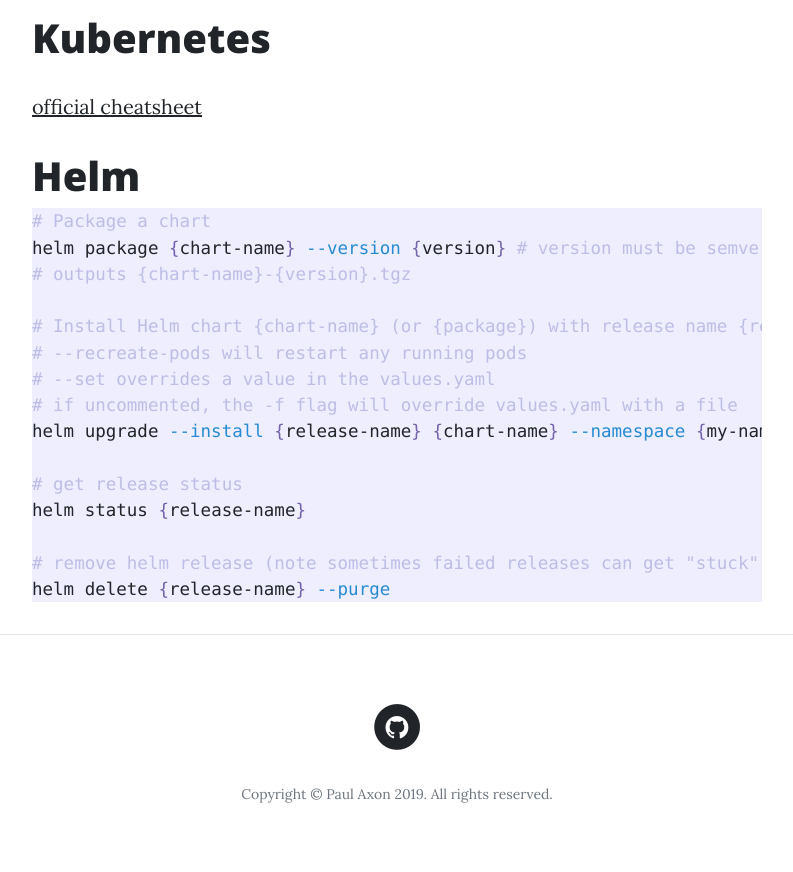
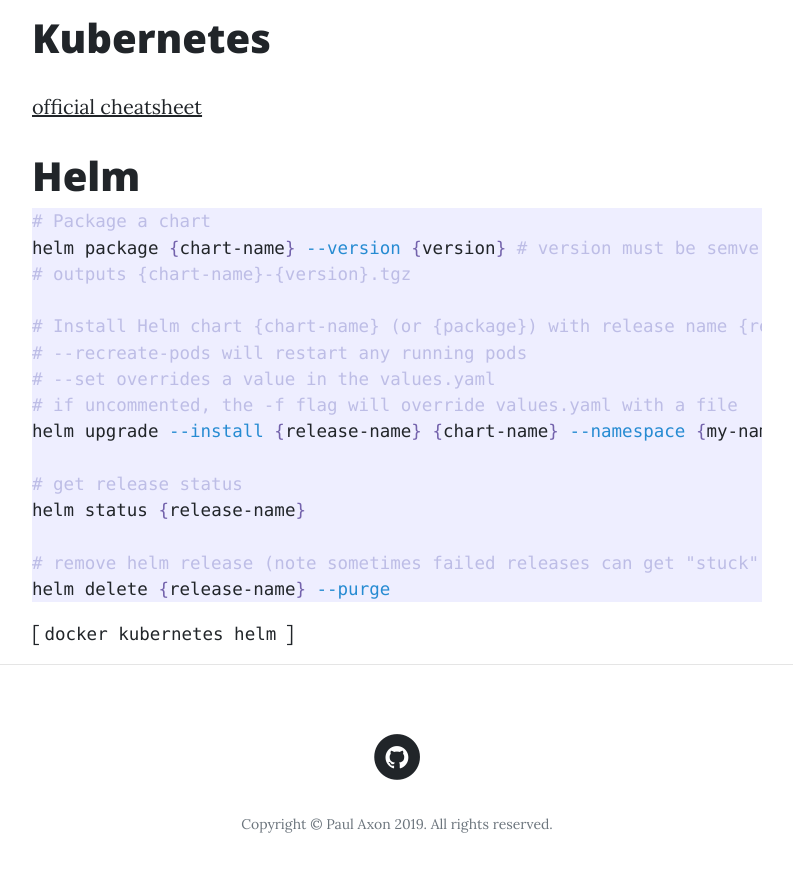
Before and after one commit to paxdev/paxdev.github.io, a Jekyll site: the page built from _posts/2018-11-28-docker-k8s-helm-cheatsheet.md, in a window 1280 px wide and 900 px high, scrolled down 1259 px. Shown: the top 872 px of the window, without its empty margins (243-1036 px from the left). Built offline with Jekyll 4.4.1, drawn with Linux system fonts in a browser that asks for light colours; our own code applies the rules of GitHub Pages for plain Markdown files.

Commit message:
Update 2018-11-28-docker-k8s-helm-cheatsheet.md

```diff
--- a/_posts/2018-11-28-docker-k8s-helm-cheatsheet.md
+++ b/_posts/2018-11-28-docker-k8s-helm-cheatsheet.md
@@ -1,5 +1,9 @@
 ---
   title: Docker/Kubernetes/Helm Cheat-Sheet
+  tags:
+    - docker
+    - kubernetes
+    - helm
 ---
 
 # Docker
```
